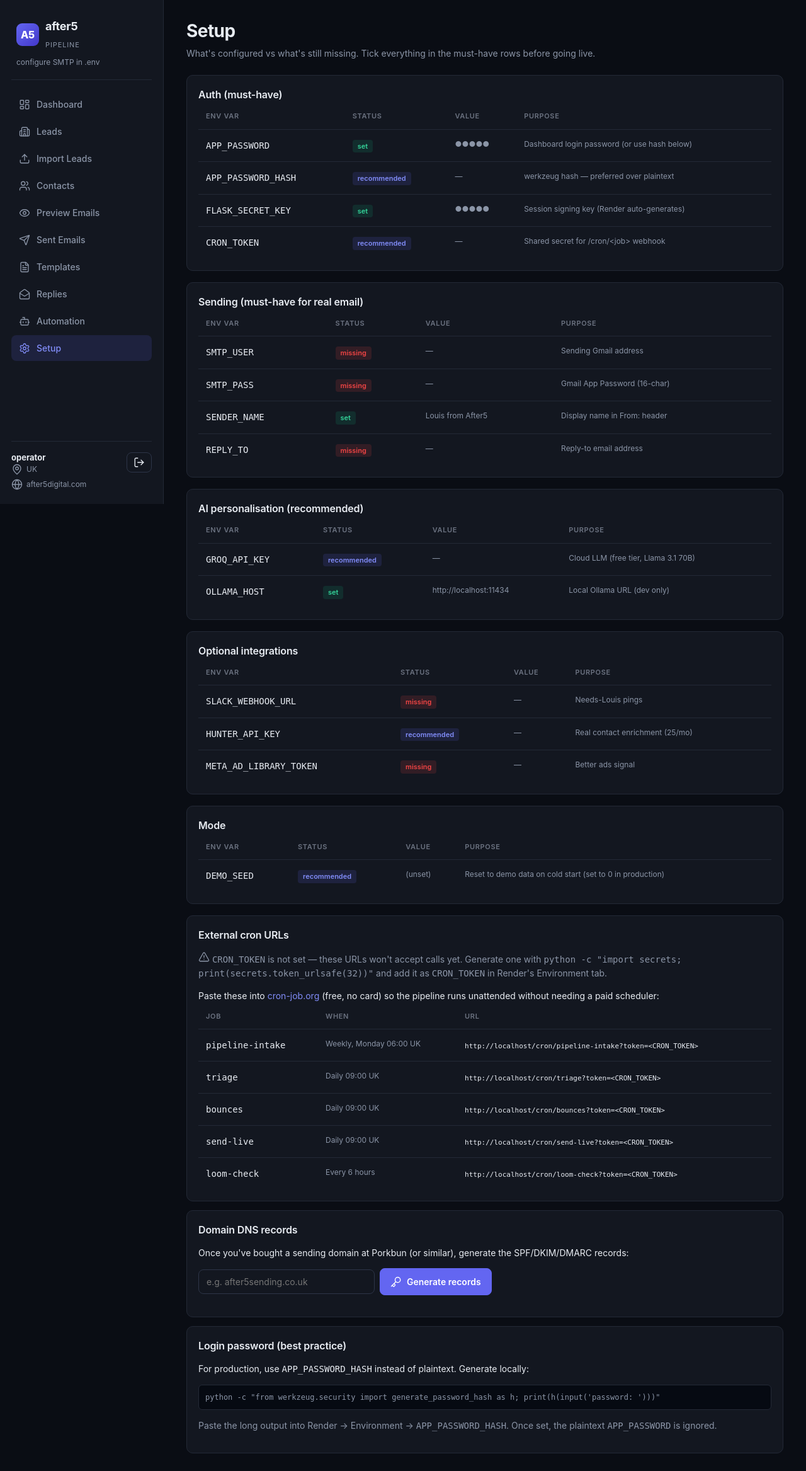
After one commit to rishavrishu86-dotcom/after5-pipeline, a Flask app: page /setup in a window 1280 px wide. The commit adds this page. Shown: the whole page at 63% size. Run offline with Flask 3, Linux system fonts and the light colour scheme; the visitor is signed in with stand-in values (Sample User, id 1); data that the repository does not hold is empty; some libraries are stand-ins or nearby versions.

Commit message:
Production-ready setup cockpit — Setup page, external cron, DNS helper
/setup
- One screen showing every env var (Auth / Sending / AI / Optional / Mode)
- Green/red status per var with short purpose description
- Cron URL generator block — exact URLs to paste into cron-job.org
- Domain DNS helper form
- Password-hash generation snippet

/cron/<name>?token=...
- Token-gated external webhook (CSRF-exempt)
- Lets cron-job.org / GitHub Actions / etc drive automation without a paid
  Render Background Worker
- Audit-logged; 403 on missing/wrong token; 200 + job_id on success

/setup/dns?domain=...
- Generates SPF + DKIM (template) + DMARC TXT records for any sending domain
- Step-by-step Workspace setup walkthrough
- Honest note on DKIM coming from Google Workspace, not us

Sidebar gets a "Setup" item.
Render.yaml: APP_PASSWORD_HASH placeholder, FLASK_SECRET_KEY auto-generated,
DEMO_SEED default 1 (flip to 0 for production).

```diff
--- a/after5/config.py
+++ b/after5/config.py
@@ -28,6 +28,10 @@ OLLAMA_MODEL = _get("OLLAMA_MODEL", "llama3.1:8b")
 GROQ_API_KEY = _get("GROQ_API_KEY")
 GROQ_MODEL = _get("GROQ_MODEL", "llama-3.1-70b-versatile")
 
+# Shared secret for external cron triggers (e.g. cron-job.org → /cron/<job>).
+# Generate with `python -c "import secrets; print(secrets.token_urlsafe(32))"`.
+CRON_TOKEN = _get("CRON_TOKEN")
+
 SLACK_WEBHOOK_URL = _get("SLACK_WEBHOOK_URL")
 META_AD_LIBRARY_TOKEN = _get("META_AD_LIBRARY_TOKEN")
 HUNTER_API_KEY = _get("HUNTER_API_KEY")
--- a/after5/webapp/app.py
+++ b/after5/webapp/app.py
@@ -183,7 +183,7 @@ def create_app() -> Flask:
 
     # Routes module attaches the rest, gated by login_required.
     routes.register(app, login_required)
-    jobs.register(app, login_required)
+    jobs.register(app, login_required, csrf=csrf)
     return app
 
 
--- a/after5/webapp/routes.py
+++ b/after5/webapp/routes.py
@@ -192,6 +192,120 @@ def register(app: Flask, login_required) -> None:
             "company_detail.html",
             company=company, contacts=contacts_, sends=sends_, touches=touches_,
         )
+
+    @app.route("/setup")
+    @login_required
+    def setup_status():
+        """Operator cockpit — shows which env vars are set and what's missing.
+
+        This is the page you stare at when going from demo → production.
+        """
+        from .. import config as cfg
+        import os
+        def chk(value, *, recommended: bool = False, secret: bool = True) -> dict:
+            ok = bool(value and str(value).strip())
+            display = "" if not ok else ("●●●●●" if secret else str(value))
+            return {"ok": ok, "recommended": recommended, "display": display}
+
+        groups = [
+            {
+                "label": "Auth (must-have)",
+                "rows": [
+                    {"key": "APP_PASSWORD",       "purpose": "Dashboard login password (or use hash below)",   **chk(cfg.APP_PASSWORD)},
+                    {"key": "APP_PASSWORD_HASH",  "purpose": "werkzeug hash — preferred over plaintext",       **chk(os.environ.get("APP_PASSWORD_HASH"), recommended=True)},
+                    {"key": "FLASK_SECRET_KEY",   "purpose": "Session signing key (Render auto-generates)",    **chk(os.environ.get("FLASK_SECRET_KEY"))},
+                    {"key": "CRON_TOKEN",         "purpose": "Shared secret for /cron/<job> webhook",          **chk(cfg.CRON_TOKEN, recommended=True)},
+                ],
+            },
+            {
+                "label": "Sending (must-have for real email)",
+                "rows": [
+                    {"key": "SMTP_USER",     "purpose": "Sending Gmail address",                  **chk(cfg.SMTP_USER, secret=False)},
+                    {"key": "SMTP_PASS",     "purpose": "Gmail App Password (16-char)",           **chk(cfg.SMTP_PASS)},
+                    {"key": "SENDER_NAME",   "purpose": "Display name in From: header",           **chk(cfg.SENDER_NAME, secret=False)},
+                    {"key": "REPLY_TO",      "purpose": "Reply-to email address",                 **chk(cfg.REPLY_TO,   secret=False)},
+                ],
+            },
+            {
+                "label": "AI personalisation (recommended)",
+                "rows": [
+                    {"key": "GROQ_API_KEY",  "purpose": "Cloud LLM (free tier, Llama 3.1 70B)",   **chk(cfg.GROQ_API_KEY, recommended=True)},
+                    {"key": "OLLAMA_HOST",   "purpose": "Local Ollama URL (dev only)",            **chk(cfg.OLLAMA_HOST, secret=False)},
+                ],
+            },
+            {
+                "label": "Optional integrations",
+                "rows": [
+                    {"key": "SLACK_WEBHOOK_URL", "purpose": "Needs-Louis pings",                  **chk(cfg.SLACK_WEBHOOK_URL)},
+                    {"key": "HUNTER_API_KEY",    "purpose": "Real contact enrichment (25/mo)",   **chk(cfg.HUNTER_API_KEY, recommended=True)},
+                    {"key": "META_AD_LIBRARY_TOKEN", "purpose": "Better ads signal",              **chk(cfg.META_AD_LIBRARY_TOKEN)},
+                ],
+            },
+            {
+                "label": "Mode",
+                "rows": [
+                    {"key": "DEMO_SEED", "purpose": "Reset to demo data on cold start (set to 0 in production)",
+                     "ok": os.environ.get("DEMO_SEED", "").lower() in ("0", "false", "no"),
+                     "recommended": True, "display": os.environ.get("DEMO_SEED", "(unset)")},
+                ],
+            },
+        ]
+
+        # External cron URLs the operator needs to paste into cron-job.org.
+        host = request.host_url.rstrip("/")
+        token_set = bool(cfg.CRON_TOKEN)
+        cron_jobs = [
+            {"name": "pipeline-intake",  "when": "Weekly, Monday 06:00 UK"},
+            {"name": "triage",           "when": "Daily 09:00 UK"},
+            {"name": "bounces",          "when": "Daily 09:00 UK"},
+            {"name": "send-live",        "when": "Daily 09:00 UK"},
+            {"name": "loom-check",       "when": "Every 6 hours"},
+        ]
+        return render_template(
+            "setup.html",
+            groups=groups, cron_jobs=cron_jobs,
+            host=host, token_set=token_set,
+        )
+
+    @app.route("/setup/dns")
+    @login_required
+    def setup_dns():
+        """Generate SPF / DKIM / DMARC DNS records for any sending domain.
+
+        Real DKIM needs a signed selector from Google Workspace's Admin
+        Console. We surface the *template* + the exact Workspace steps.
+        """
+        domain = (request.args.get("domain") or "").strip().lower()
+        records = []
+        if domain:
+            records = [
+                {
+                    "type": "TXT", "host": "@",
+                    "value": "v=spf1 include:_spf.google.com ~all",
+                    "note": "Authorises Gmail to send for this domain. Required.",
+                },
+                {
+                    "type": "TXT", "host": "google._domainkey",
+                    "value": "(generated in Google Workspace Admin → Apps → Gmail → Authenticate email — paste the value Google gives you)",
+                    "note": "Without this real DKIM signature, ~50% of mail goes to spam.",
+                },
+                {
+                    "type": "TXT", "host": "_dmarc",
+                    "value": f"v=DMARC1; p=quarantine; rua=mailto:dmarc@{domain}; pct=10; aspf=s; adkim=s",
+                    "note": "Start permissive (p=quarantine, pct=10) — graduate to p=reject once you see no false positives.",
+                },
+                {
+                    "type": "TXT", "host": "@",
+                    "value": f"google-site-verification=(paste from Google Workspace setup)",
+                    "note": "Only if you're setting up Workspace on this domain.",
+                },
+                {
+                    "type": "MX", "host": "@",
+                    "value": "1 ASPMX.L.GOOGLE.COM",
+                    "note": "Plus the 4 secondary Google MX records — see Workspace setup wizard.",
+                },
+            ]
+        return render_template("setup_dns.html", domain=domain, records=records)
 
     @app.route("/upload", methods=["GET", "POST"])
     @login_required
--- a/after5/webapp/templates/base.html
+++ b/after5/webapp/templates/base.html
@@ -52,6 +52,9 @@
       <a href="{{ url_for('automation') }}" {% if request.endpoint=='automation' %}class="active"{% endif %}>
         <i data-lucide="bot"></i> Automation
       </a>
+      <a href="{{ url_for('setup_status') }}" {% if request.endpoint in ('setup_status','setup_dns') %}class="active"{% endif %}>
+        <i data-lucide="settings"></i> Setup
+      </a>
     </nav>
 
     <div class="sidebar-foot">
--- /dev/null
+++ b/after5/webapp/templates/setup.html
@@ -0,0 +1,79 @@
+{% extends "base.html" %}
+{% block title %}Setup{% endblock %}
+{% block content %}
+<div class="page-head">
+  <div>
+    <h1>Setup</h1>
+    <p class="lead">What's configured vs what's still missing. Tick everything in the must-have rows before going live.</p>
+  </div>
+</div>
+
+{% for g in groups %}
+<div class="card" style="margin-bottom:14px">
+  <div class="card-head"><h2>{{ g.label }}</h2></div>
+  <table>
+    <thead>
+      <tr><th>Env var</th><th>Status</th><th>Value</th><th>Purpose</th></tr>
+    </thead>
+    <tbody>
+      {% for it in g.rows %}
+      <tr>
+        <td><code>{{ it.key }}</code></td>
+        <td>
+          {% if it.ok %}<span class="badge ok">set</span>
+          {% else %}<span class="badge {{ 'err' if not it.recommended else 'running' }}">{{ 'missing' if not it.recommended else 'recommended' }}</span>
+          {% endif %}
+        </td>
+        <td><small class="muted">{{ it.display or '—' }}</small></td>
+        <td><small>{{ it.purpose }}</small></td>
+      </tr>
+      {% endfor %}
+    </tbody>
+  </table>
+</div>
+{% endfor %}
+
+<div class="card">
+  <div class="card-head"><h2>External cron URLs</h2></div>
+  {% if not token_set %}
+    <p class="muted">
+      <i data-lucide="alert-triangle"></i>
+      <code>CRON_TOKEN</code> is not set — these URLs won't accept calls yet.
+      Generate one with <code>python -c "import secrets; print(secrets.token_urlsafe(32))"</code>
+      and add it as <code>CRON_TOKEN</code> in Render's Environment tab.
+    </p>
+  {% endif %}
+  <p>Paste these into <a href="https://cron-job.org/en/" target="_blank">cron-job.org</a> (free, no card) so the pipeline runs unattended without needing a paid scheduler:</p>
+  <table>
+    <thead><tr><th>Job</th><th>When</th><th>URL</th></tr></thead>
+    <tbody>
+      {% for c in cron_jobs %}
+      <tr>
+        <td><code>{{ c.name }}</code></td>
+        <td><small>{{ c.when }}</small></td>
+        <td>
+          <code style="font-size:11px;word-break:break-all">{{ host }}/cron/{{ c.name }}?token=&lt;CRON_TOKEN&gt;</code>
+        </td>
+      </tr>
+      {% endfor %}
+    </tbody>
+  </table>
+</div>
+
+<div class="card" style="margin-top:14px">
+  <div class="card-head"><h2>Domain DNS records</h2></div>
+  <p>Once you've bought a sending domain at Porkbun (or similar), generate the SPF/DKIM/DMARC records:</p>
+  <form method="get" action="{{ url_for('setup_dns') }}" class="filters">
+    <input name="domain" placeholder="e.g. after5sending.co.uk" class="input" style="min-width:280px">
+    <button class="btn btn-indigo"><i data-lucide="key"></i> Generate records</button>
+  </form>
+</div>
+
+<div class="card" style="margin-top:14px">
+  <div class="card-head"><h2>Login password (best practice)</h2></div>
+  <p>For production, use <code>APP_PASSWORD_HASH</code> instead of plaintext. Generate locally:</p>
+<pre>python -c "from werkzeug.security import generate_password_hash as h; print(h(input('password: ')))"</pre>
+  <p class="muted">Paste the long output into Render → Environment → <code>APP_PASSWORD_HASH</code>. Once set, the plaintext <code>APP_PASSWORD</code> is ignored.</p>
+</div>
+{% endblock %}
+{% block scripts %}<script>lucide.createIcons();</script>{% endblock %}
```
Also changed, not shown: after5/webapp/jobs.py (+26 -1 lines), after5/webapp/templates/setup_dns.html (added, +59 -0 lines).
